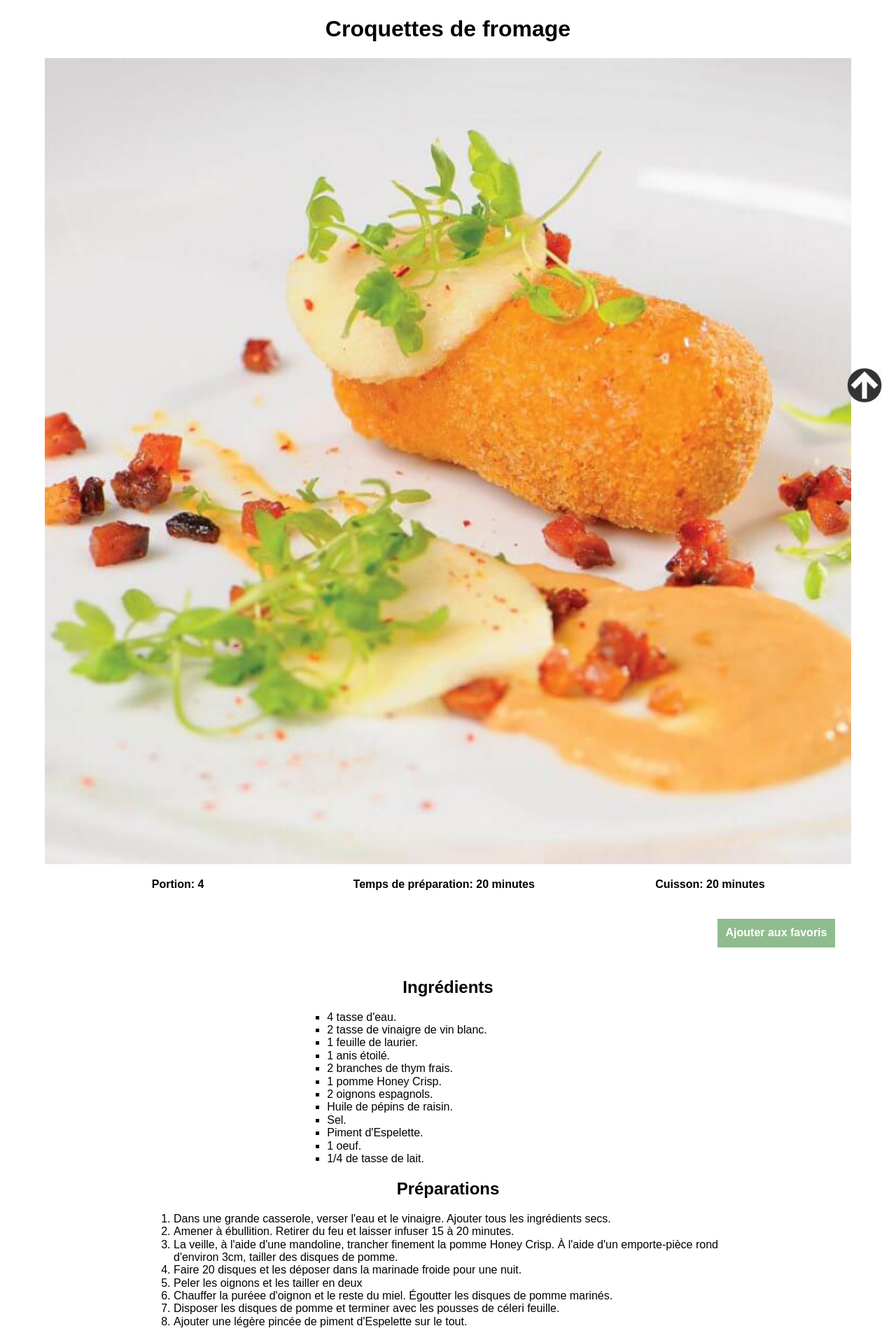
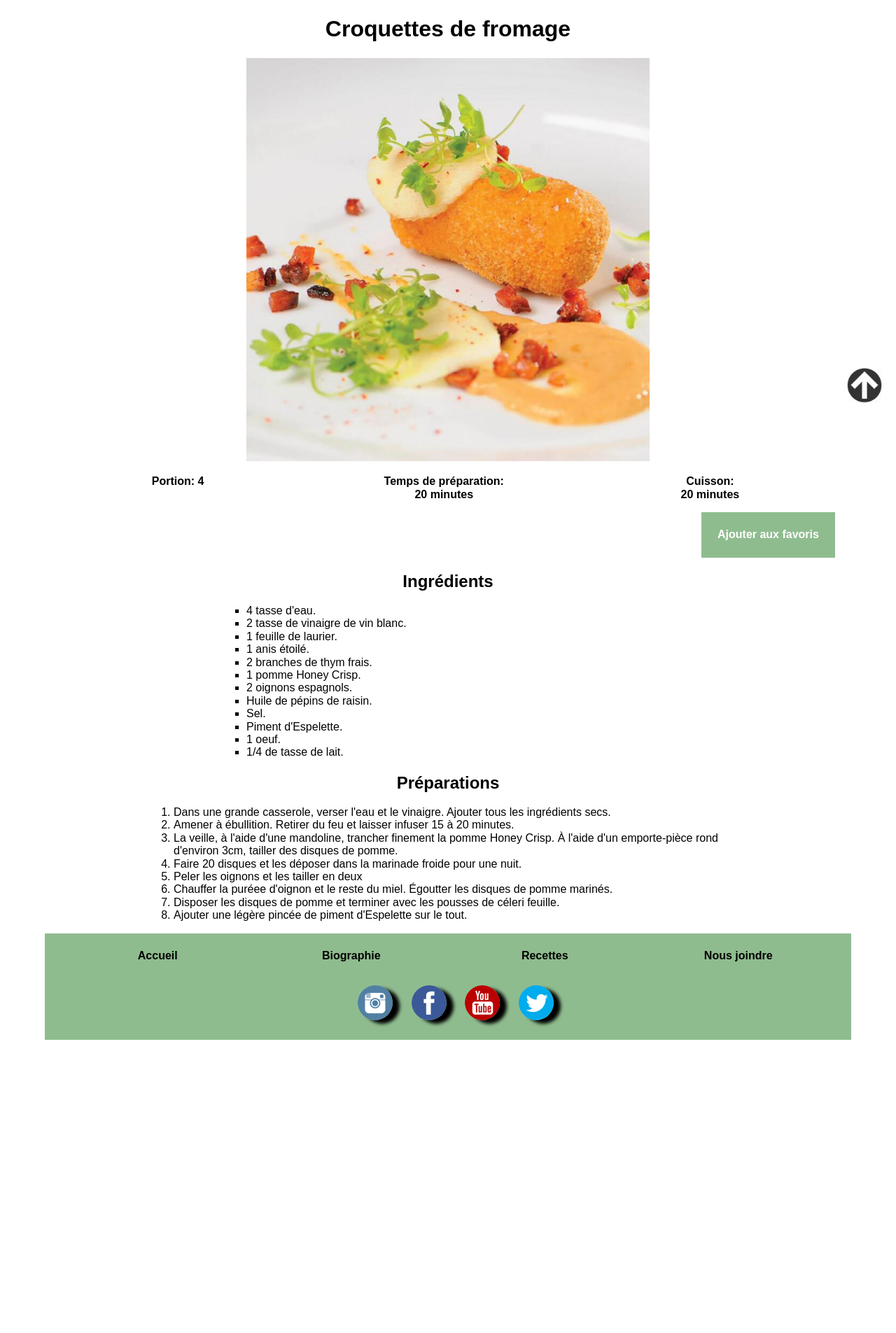
Before and after one commit to starkoi/projet-final, a PHP site: page /details.php?id_recette=1&vedette=1 in a window 1280 px wide. Shown: the part 194-2099 px from the top of the page at 70% size. After the commit the page ends 1680 px from the top, so only its background shows below. Run offline with PHP 8.4, Linux system fonts and the light colour scheme; data comes from the database, SQL or seed files in the repository; some libraries are stand-ins or nearby versions.

Commit message:
details finit

```diff
--- a/details.php
+++ b/details.php
@@ -11,16 +11,18 @@ $recette = (isset($recettes[$id_recette])? $recettes[$id_recette]:null);
 
 //echo '<pre>'; var_export($recette); die();
 
-$img = '<img class="img_details" src="' . $recette["full_image_path"] . '" alt= "image de chaussure"/>';
-echo    '<div>'.
-            '<h1>' .ucfirst($recette["nom"]) . '</h1>' .
-            '<div class="img_details">'. $img .'</div>'.
+$img = '<img class="img_details  col-m-12 col-12" src="' . $recette["full_image_path"] . '" alt= "image de chaussure"/>';
+
+echo        '<h1>' .ucfirst($recette["nom"]) . '</h1>' .
+            '<div class="haut_detail">' .
+                '<div class="img_details  col-m-6 col-6">'. $img .'</div>'.
                 '<div class="indication_cuisson">'.
                     '<p>'. "Portion: " . $recette["portion"] . '</p>' .
-                '<p>' . "Temps de préparation: " . $recette["temps_preparation"] . " minutes" . '</p>' .
-                '<p>' . "Cuisson: " . $recette["cuisson"]. " minutes" .  '</p>' .
+                    '<p>' . "Temps de préparation: " .  '<br />' . $recette["temps_preparation"] . " minutes" . '</p>' .
+                    '<p>' . "Cuisson: " .  '<br />' . $recette["cuisson"]. " minutes" .  '</p>' .
                 '</div>' .
-            "<a class='en_savoir_plus' ".
+            '</div>'.
+                 "<a class='favoris' ".
                 "href='?op=ajouter".
                 "&itemid=".$id_recette.
                 "&id_recette=".$id_recette.
@@ -34,8 +36,6 @@ echo    '<div>'.
             '<div class="indication_cuisson">'.
                 '<h2>' . "Préparations" . '</h2>'.
                     $recette["preparation"] .
-            '</div>' .
-        '</div>';
-
+            '</div>'
 ?>
 <?php require_once ('views/page_bottom.php'); ?>
--- a/style/main.css
+++ b/style/main.css
@@ -347,9 +347,10 @@ main{
 
 .img_details{
     width: 100%;
+
 }
 #main_details ul{
-    width: 30%;
+    width: 50%;
     list-style-type: square;
     margin-left: auto;
     margin-right: auto;
@@ -364,6 +365,16 @@ main{
     float: left;
     text-align: center;
     font-weight: bold;
+    font-size: 1em;
+}
+.favoris{
+    display: inline;
+    float: right;
+    color: white;
+    background-color: darkseagreen;
+    padding: 2%;
+    font-weight: bold;
+    margin-right: 2%;
 }
 .indication_cuisson{
     display: inline;
@@ -530,7 +541,7 @@ footer{
         float: right;
     }
     #main_accueil h2{
-        width: 100%;
+        width: 98%;
     }
     #main_accueil h3{
         width: 90%;
@@ -568,6 +579,15 @@ footer{
         float: right;
     }
 
+    /************DETAILS TABLETTE********************/
+
+    .haut_detail{
+        display: inline-block;
+        width: 100%;
+    }
+    div.img_details{
+        margin: 0 auto;
+    }
 
     /************FOOTER TABLETTE*********************/
 
```
Lines whose indentation alone changed are shown as unchanged.
